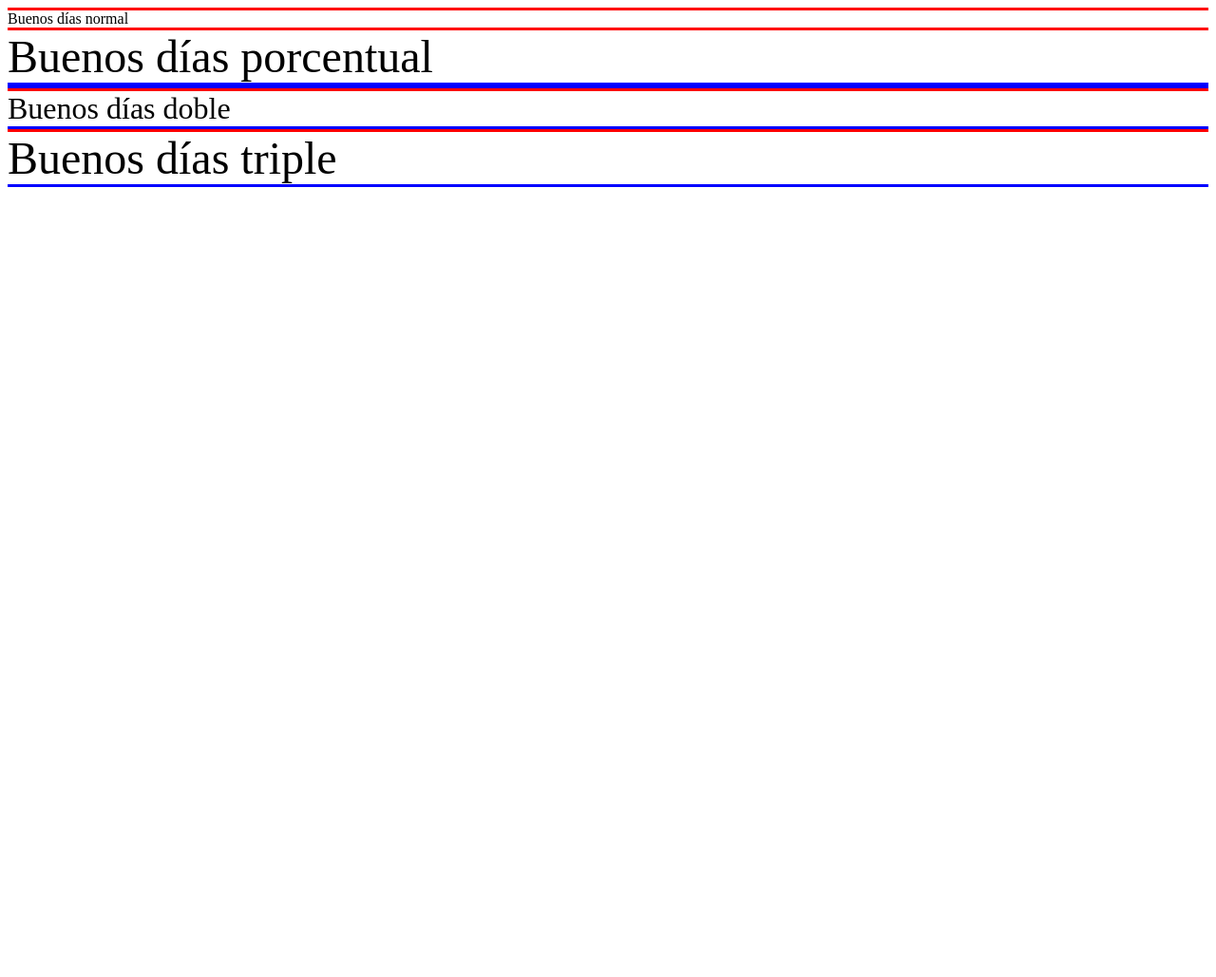
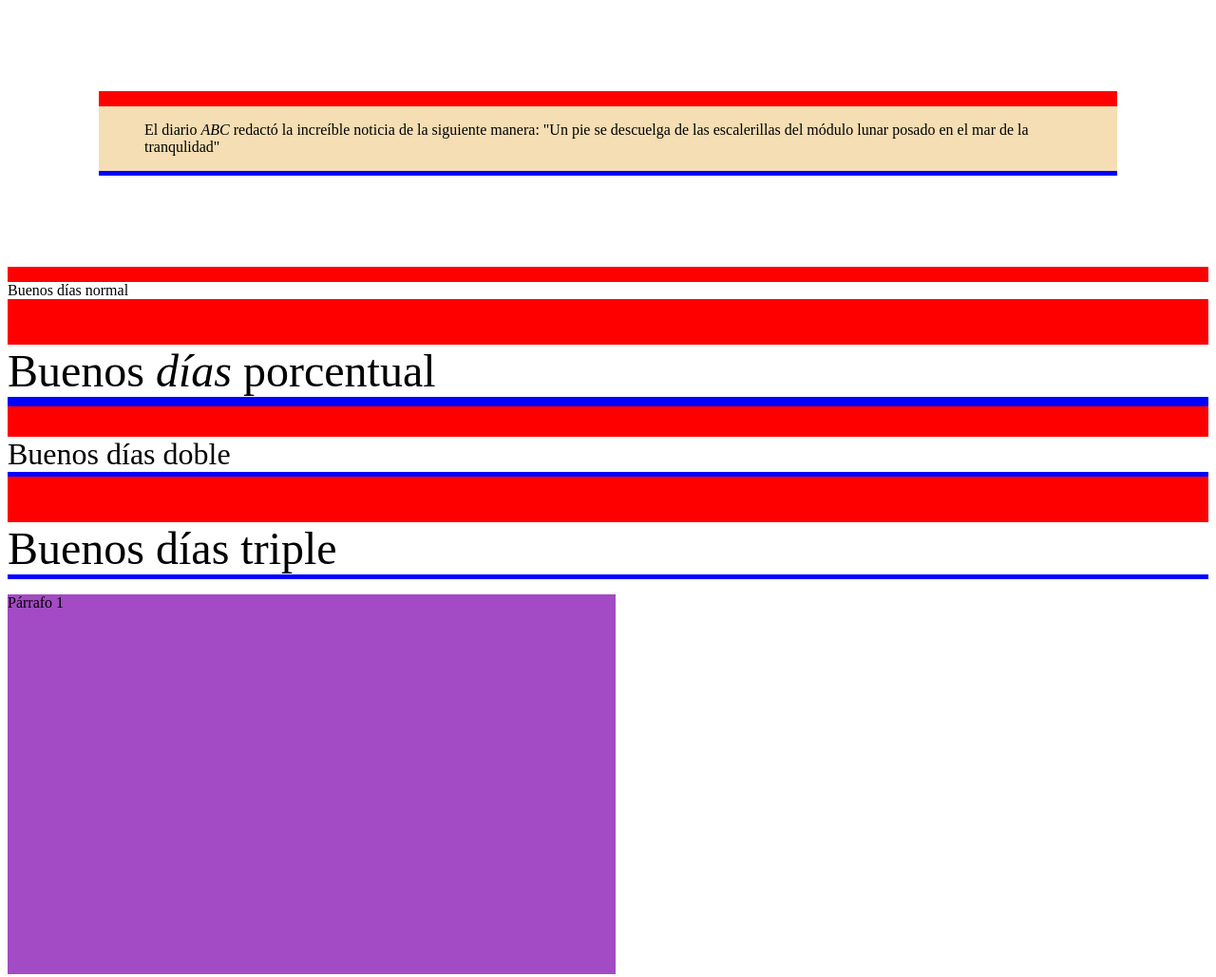
Before and after one commit to angelgil9/1EVAL_HTMLyCSS_APPWEB_2smrb_angelgil, a plain HTML site: page dimensionesyunidades/dimensionesyunidades.html in a window 1280 px wide. Shown: the top 1029 px of the page at 95% size. Before the commit the page ends 800 px from the top, so only its background shows below. Drawn offline with Linux system fonts and the light colour scheme.

Commit message:
cghbjskigsfjgwjrfgj

```diff
--- a/dimensionesyunidades/dimensionesyunidades.html
+++ b/dimensionesyunidades/dimensionesyunidades.html
@@ -1,8 +1,8 @@
 <!DOCTYPE html>
 <html lang="es">
   <head>
-    <meta charset="UTF-8">
-    <meta name="viewport" content="width=device-width, initial-scale=1.0">
+    <meta charset="UTF-8" />
+    <meta name="viewport" content="width=device-width, initial-scale=1.0" />
     <title>Dimensiones y unidades</title>
     <style>
       #saludotripleporcentual {
@@ -14,25 +14,36 @@
       #saludotriple {
         font-size: 3em;
       }
-
       div {
-                border-top: 3px solid red;
-                border-bottom: 3px solid blue;
+        border-top: 1em solid red;
+        border-bottom: 5px solid blue;
       }
-
+      p {
+        background-color: #a24bc4;
+        width: 50vw;
+        height: 50vh;
+      }
+      #noticia {
+        padding: 1em 3em;
+        background-color: wheat;
+        margin: 6em;
+      }
     </style>
   </head>
   <body>
-    <div> Buenos días normal
-        <div id="saludotripleporcentual">
-        Buenos días porcentual
+    <div id="noticia">
+      El diario <cite>ABC</cite> redactó la increíble noticia de la siguiente
+      manera: "Un pie se descuelga de las escalerillas del módulo lunar posado
+      en el mar de la tranqulidad"
     </div>
+    <div>
+      Buenos días normal
+      <div id="saludotripleporcentual">Buenos <cite>días</cite> porcentual</div>
     </div>
-    <div id="saludodoble">
-        Buenos días doble
-    </div>
-    <div id="saludotriple">
-        Buenos días triple
-    </div>
+    <div id="saludodoble">Buenos días doble</div>
+    <div id="saludotriple">Buenos días triple</div>
+    <p>Párrafo 1</p>
+    <p>Párrafo 2</p>
   </body>
 </html>
+<!--esto es un comentario que no hace nada-->
```
Lines whose indentation alone changed are shown as unchanged.
